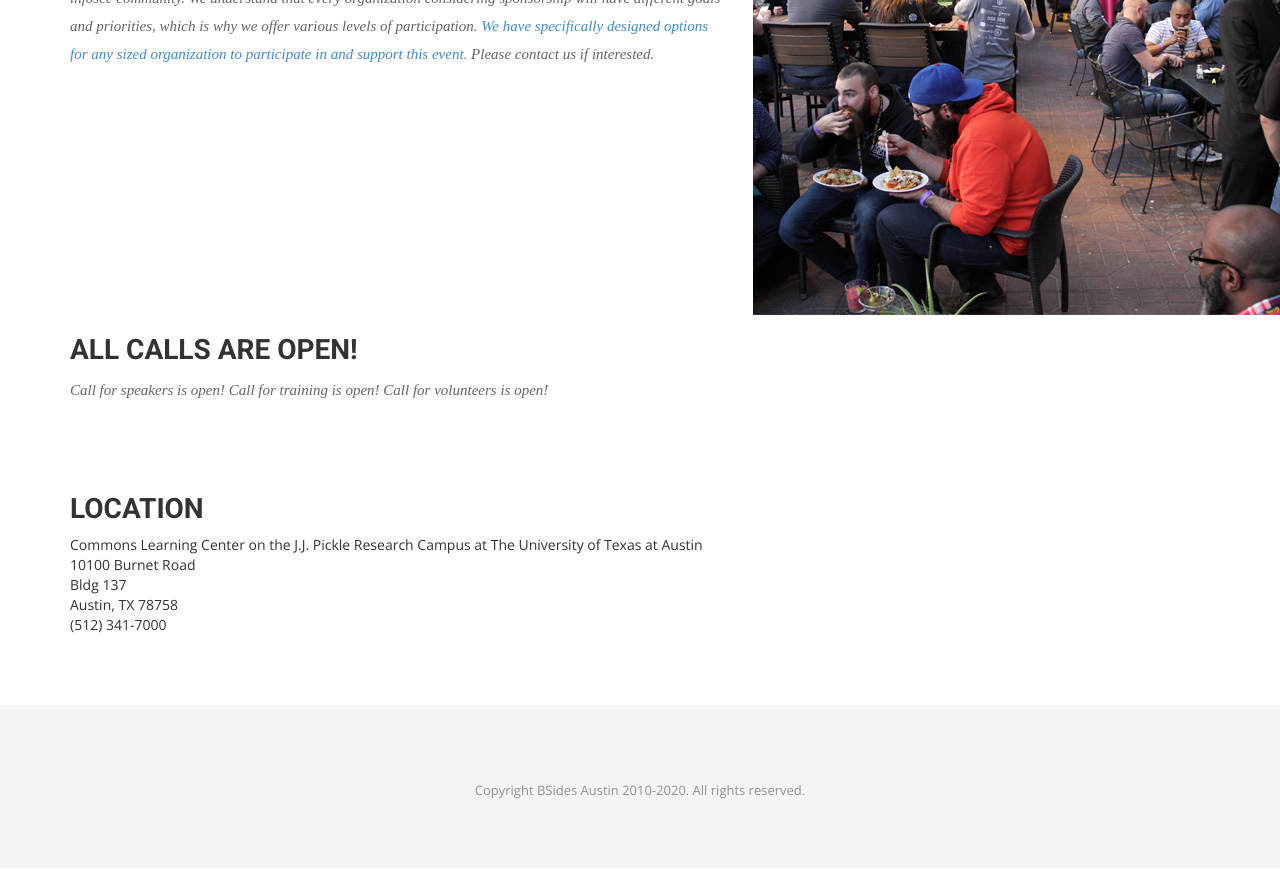
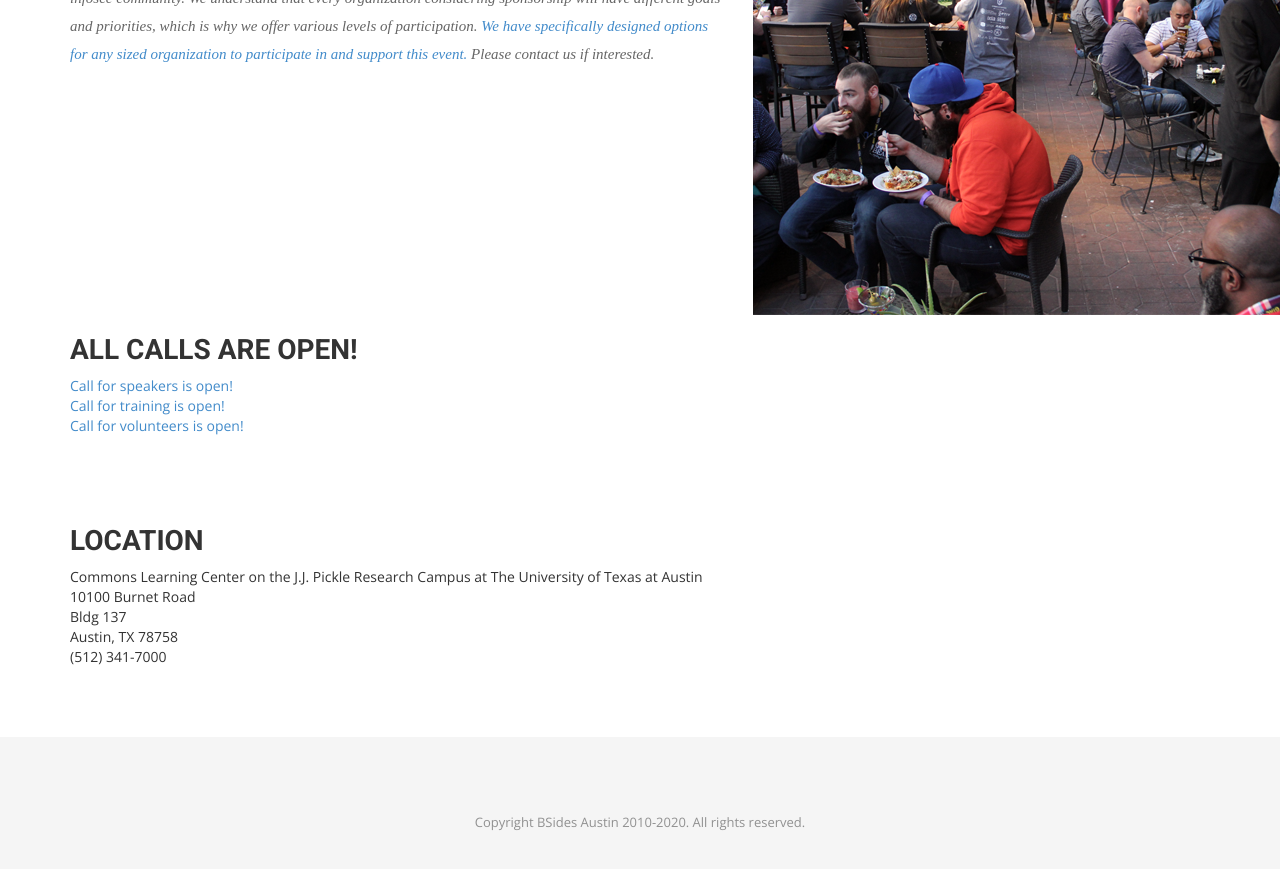
Before and after one commit to bsidesaustin/test, a Jekyll site: the page built from index.html, in a window 1280 px wide and 900 px high, scrolled down 1132 px. Shown: the top 869 px of the window. Built offline with Jekyll 4.4.1, drawn with Linux system fonts in a browser that asks for light colours; nearby versions of some CDN libraries; some web fonts are replaced.

Commit message:
Update index.html

```diff
--- a/index.html
+++ b/index.html
@@ -52,8 +52,13 @@ permalink: /
         <div class="block">
           <div class="section-title">
             <h2>All calls are open!</h2>
-            <p>Call for speakers is open! Call for training is open! Call for volunteers is open! </p>
-
+            <p>
+            <ul>
+                  <li><a href="/calls/">Call for speakers is open!</a></li>
+                  <li><a href="/calls/">Call for training is open!</a></li>
+                  <li><a href="/calls/">Call for volunteers is open!</a></li>
+            </ul>
+            </p>
           </div>
 
         </div>
```
